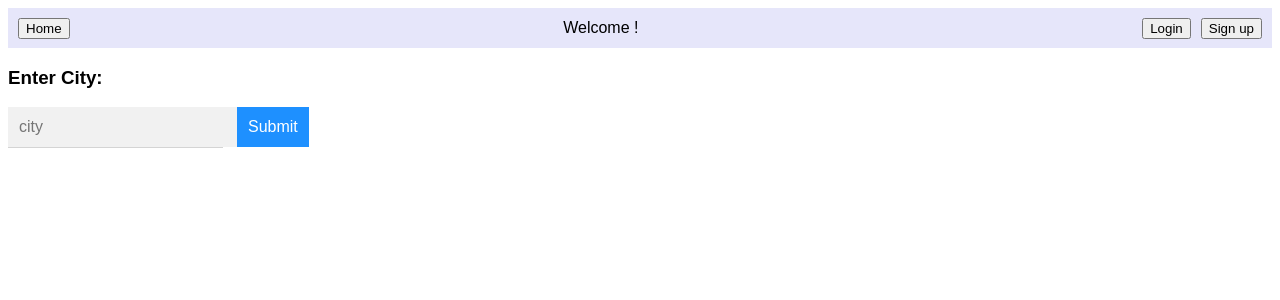
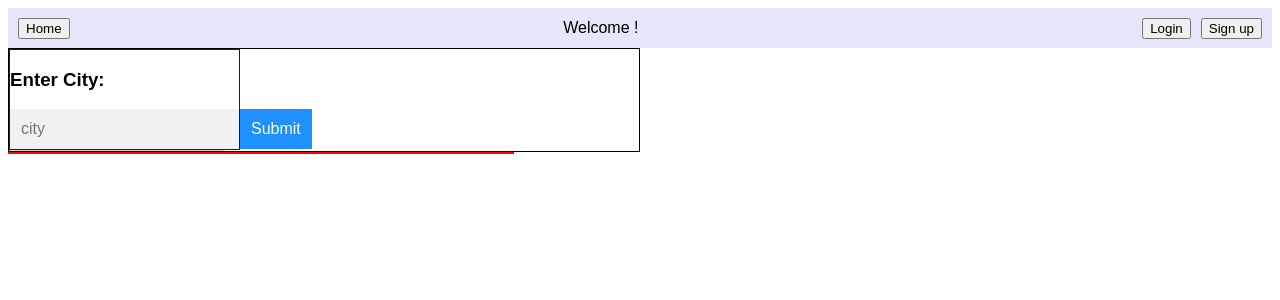
Before and after one commit to Smoove-Moving-App/Smoove, a React app: page / in a window 1280 px wide. Shown: the top 300 px of the page. Built offline with nearby package versions, Linux system fonts and the light colour scheme; no server answers.

Commit message:
data names and scores

```diff
--- a/client/components/Citybox.jsx
+++ b/client/components/Citybox.jsx
@@ -10,6 +10,7 @@ export default function Citybox(){
   const [rightBoxData, seRightBoxData] = useState();
   const [items, setItems] = useState('')
   const [cities, setCities] = useState('');
+  const [data, setData] = useState('');
 
   useEffect(() => {
   console.log('inside use effect')
@@ -47,10 +48,27 @@ export default function Citybox(){
     }
   }
 
+  function displayScores(scoreData) {
+    console.log('in display scores', scoreData);
+    let arr = [];
+    console.log('categories', scoreData.categories);
+    for (let i = 0; i < scoreData.categories.length; i++) {
+      arr.push(
+      <div className="scoreContainer" key={'scoreContainerKey' + i}>
+      <p className="scoreLabel" key={'Labelkey' + i}>{scoreData.categories[i].name}</p>
+      <p className='scores' key={'Scorekey' + i}>{Math.floor(scoreData.categories[i].score_out_of_10)}</p>
+      </div>
+      )
+    }
+    console.log('ARR', arr);
+    setData(arr);
+    console.log('DATA', data)
+    return;
+  }
+
   function submitButtonClick() {
     const input = document.getElementById('myInput');
     const newCity = input.value.replaceAll(' ', '-').toLowerCase();
-    console.log('DASH', newCity)
     axios({
     method: 'post',
     url: '/getDetails',
@@ -58,21 +76,32 @@ export default function Citybox(){
       city: newCity,
     }})
     .then(res => {
-    console.log(res);
+    console.log('RES', res);
+    // setData(res.data);
+    displayScores(res.data);
+    input.value = '';
   })
   .catch(function (error) {
-    console.log('Error here:', error);
+     console.log('Error here:', error);
   })
   }
 
   return(
-      <div id="CityBoxContainer">
-        <h3>Enter City: </h3>
-        <div className="autoComplete">
-          <input onChange={(e) => handleChange(e)} id="myInput" type="text" name="myCity" placeholder="city"></input>
+    <div className="container">
+        <div id="cityBoxSearch">
+            <div className="autoComplete">
+            <h3>Enter City: </h3>
+            <input onChange={(e) => handleChange(e)} id="myInput" type="text" name="myCity" placeholder="city"></input>
+            </div>
+            <input type="submit" onClick={(e) => submitButtonClick(e)}></input>
+        <div className="autoComplete-list">{items}</div>
         </div>
-        <input type="submit" onClick={(e) => submitButtonClick(e)}></input>
-        <div className="autoComplete-list">{items}</div>
+      <div id='dataState'>
+          {data}
       </div>
+
+    </div>
+
+
   )
   }
--- a/client/styles/style.css
+++ b/client/styles/style.css
@@ -1,11 +1,18 @@
 * { box-sizing: border-box; }
 body {
   font: 16px Arial;
+}
+
+#cityBoxSearch{
+    /* display: none; */
+    border: 1px solid black;
+    width: 50%;
 }
 .autoComplete {
   /*the container must be positioned relative:*/
   position: relative;
   display: inline-block;
+  border: 1px solid blue;
 }
 input {
   border: 1px solid transparent;
@@ -63,7 +70,18 @@ input[type=submit] {
 .buttonContainerRight {
   margin-right: 10px;
 }
+.scoreContainer{
+  display: flex;
+  justify-content: space-between;
+}
 
+.scoreLabel{
+margin-left: 5rem;
+}
+
+.scores{
+margin-right: 10rem;
+}
 .navButtons {
   margin-left: 10px;
 }
@@ -80,3 +98,8 @@ li {
 li:hover {
   background-color: #e9e9e9;
 }
+
+#dataState {
+    width: 40%;
+    border: 1px solid red;
+}
```
